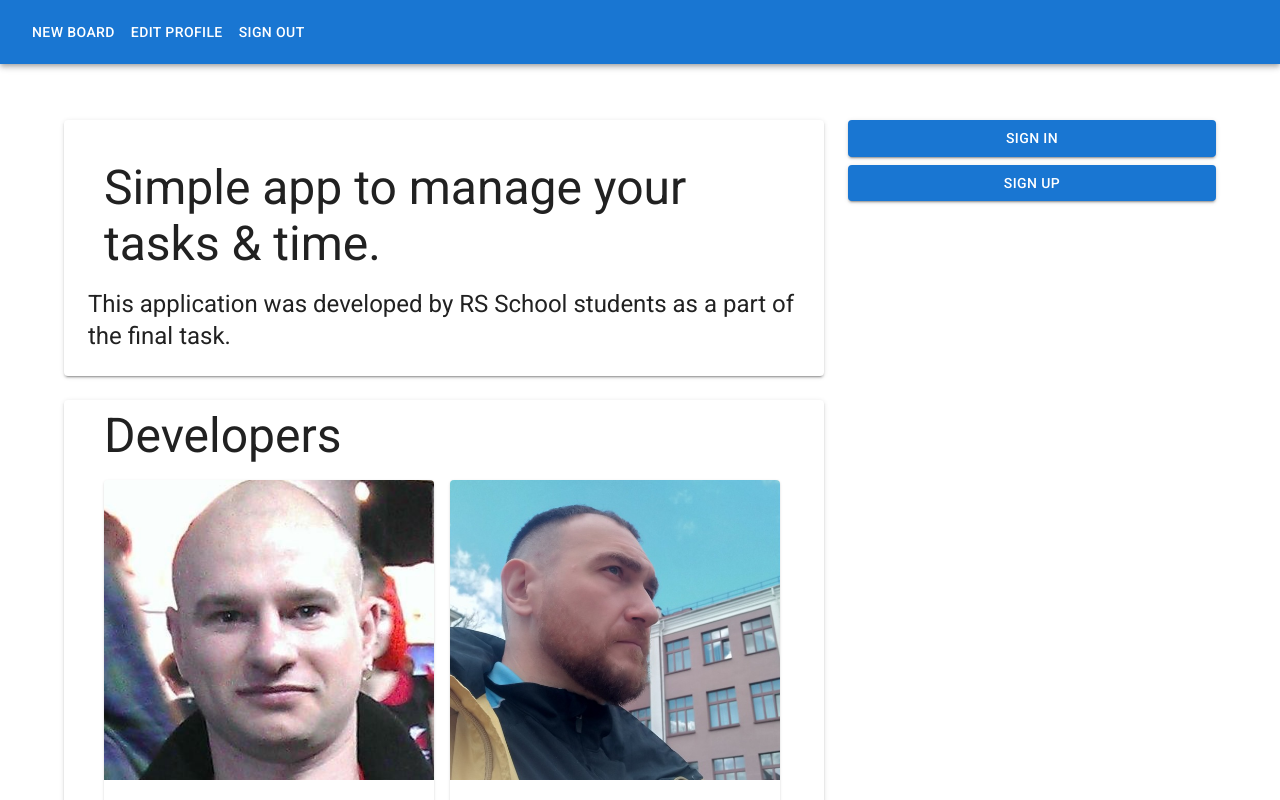
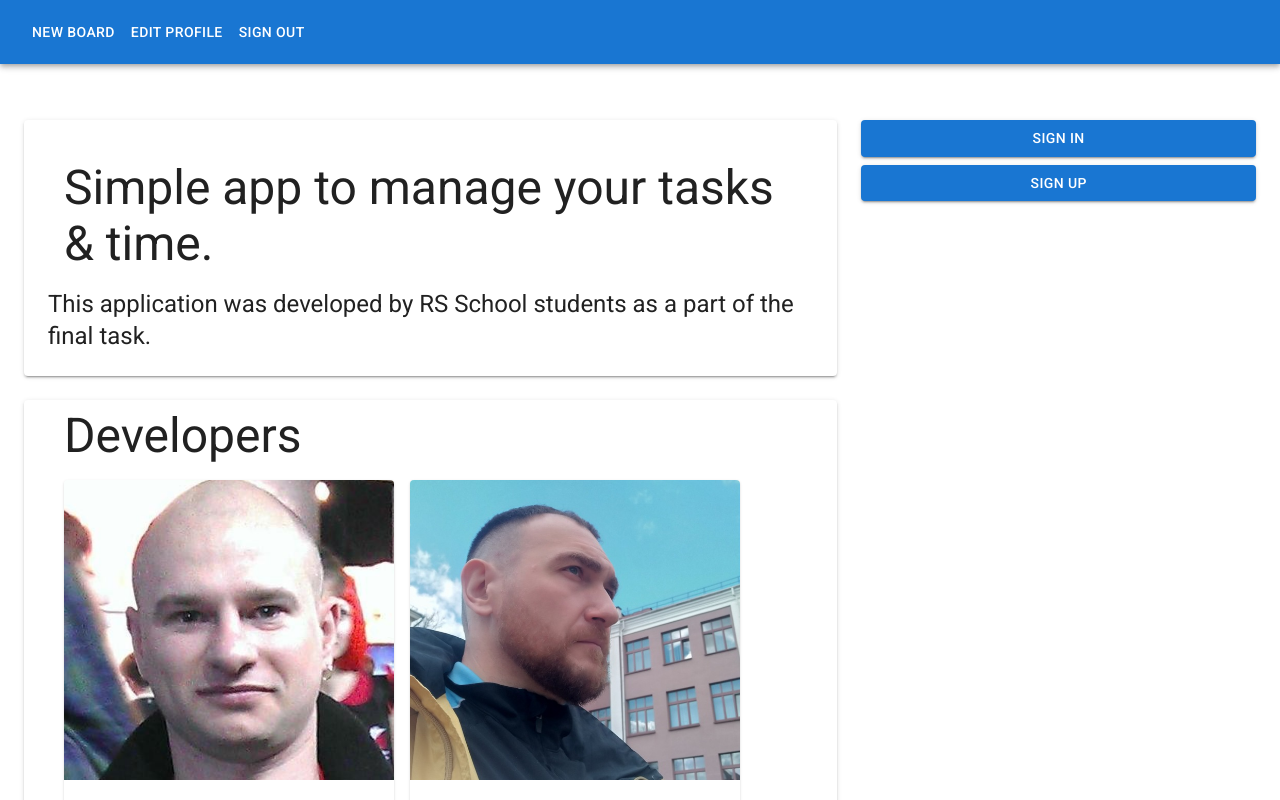
Before and after one commit to vostavhy/project-management-app, a React (Create React App) app: page / in a window 1280 px wide. Shown: the top 800 px of the page. Built offline with nearby package versions, Linux system fonts and the light colour scheme.

Commit message:
feat: implement main container

```diff
--- a/src/components/Layout.tsx
+++ b/src/components/Layout.tsx
@@ -13,7 +13,7 @@ function Layout() {
       }}
     >
       <Header />
-      <Container sx={{ p: 7 }}>
+      <Container maxWidth={'xl'} sx={{ p: 7 }}>
         <Outlet />
       </Container>
       <Footer />
```
